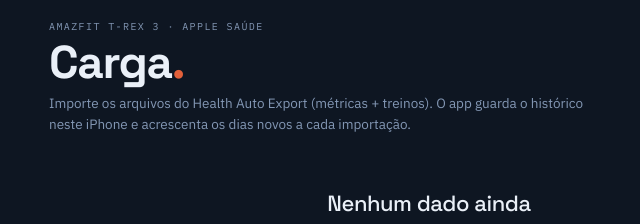
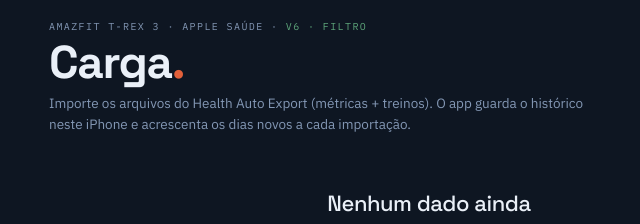
Before and after one commit to pedromc89/carga, a plain HTML site: page index.html in a window 1280 px wide. Shown: the top 224 px of the page, 211-851 px from the left. Drawn offline with Linux system fonts and the light colour scheme.

Commit message:
Update index.html

```diff
--- a/index.html
+++ b/index.html
@@ -118,7 +118,7 @@
 </head>
 <body>
 <div class="wrap">
-  <div class="eyebrow">Amazfit T-Rex 3 · Apple Saúde</div>
+  <div class="eyebrow">Amazfit T-Rex 3 · Apple Saúde · <span style="color:#5FA87C">v6 · filtro</span></div>
   <h1>Carga<span style="color:var(--hot)">.</span></h1>
   <p class="sub" id="subtitle">Importe os arquivos do Health Auto Export (métricas + treinos). O app guarda o histórico neste iPhone e acrescenta os dias novos a cada importação.</p>
 
```
